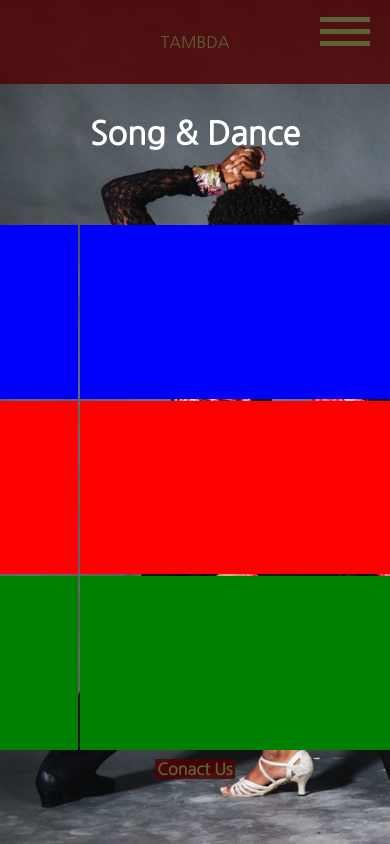
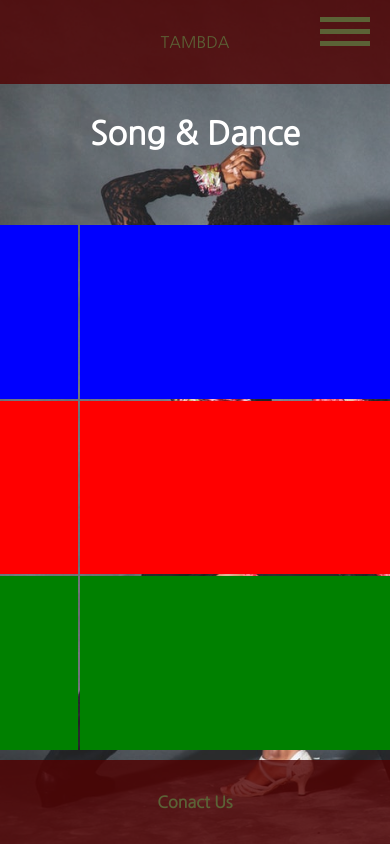
Before and after one commit to K20shores/TAMBDA, a Django app: page /song_and_dance/ in a window 390 px wide. Run offline with Django 3.2, Linux system fonts and the light colour scheme; some libraries are stand-ins or nearby versions.

Commit message:
adding more styling to match colors in mobile and desktop views

```diff
--- a/tambda/static/css/app.css
+++ b/tambda/static/css/app.css
@@ -1,9 +1,21 @@
 body {
   font-family: "Nanum Gothic", sans-serif;
+  color: white;
+}
+
+body:before {
   background-image: url(../img/background.jpg);
   background-repeat: no-repeat;
   background-size: cover;
-  color: white;
+  display: block;
+  content: "";
+  position: absolute;
+  z-index: -1;
+  top: 0;
+  left: 0;
+  right: 0;
+  height: 100%;
+  opacity: 0.9;
 }
 
 /* Grid Setup */
@@ -161,14 +205,7 @@ body {
 
 .footer {
   grid-area: footer;
-}
-
-/* Mobile header styling */
-
-.mobile-header a {
-  text-decoration: none;
-  color: #5b6236;
-  text-align: center;
+  background-color: rgba(80, 0, 0, 0.8);
 }
 
 /* Main content styling */
@@ -181,8 +218,13 @@ body {
 }
 
 /* Footer styling */
+.footer {
+  display: flex;
+  justify-content: space-evenly;
+  align-items: center;
+}
+
 .footer a {
-  background-color: rgba(80, 0, 0, 0.8);
   margin: 2px;
   padding: 2px;
   color: #5b6236;
--- a/tambda/templates/base.html
+++ b/tambda/templates/base.html
@@ -35,6 +35,7 @@
       <div class="nav">
         <div class="nav-wrapper">
           <nav>
+            <a class="tamba-brand nav-home" href="{% url 'home' %}">Home</a>
             <a class="nav-lessons" href="{% url 'lessons' %}">Lessons</a>
             <a class="nav-competitions" href="{% url 'competitions' %}"
               >Competitions</a
```
Also changed, not shown: other parts of tambda/static/css/app.css (+54 -8 lines). Lines whose indentation alone changed are shown as unchanged.
